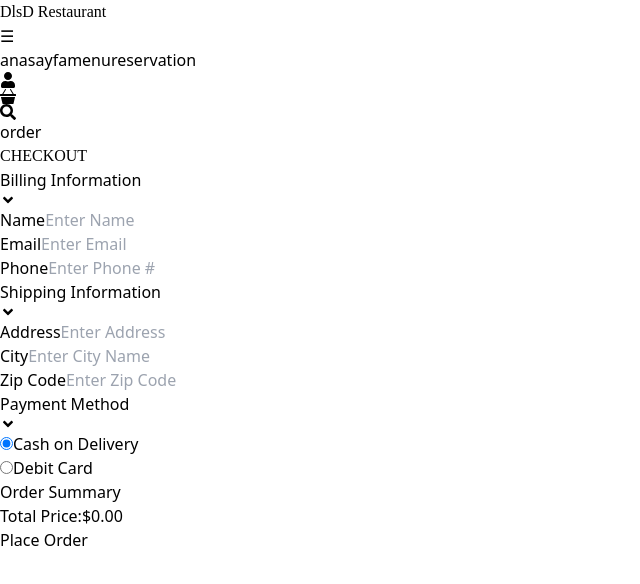
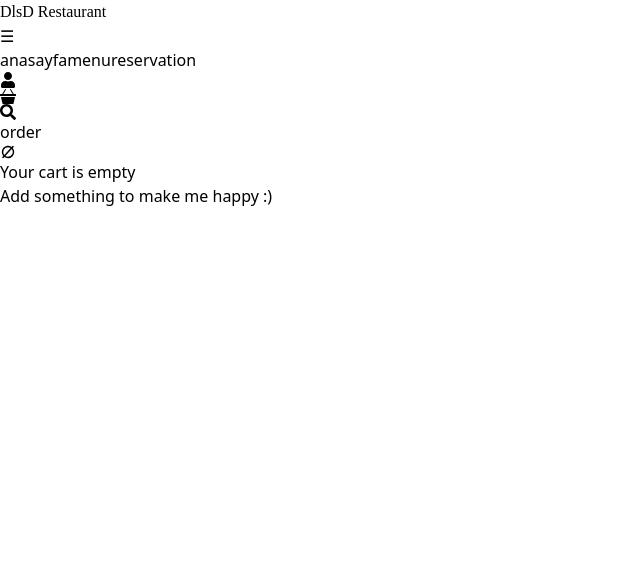
Before and after one commit to dilsad-erdogan/e-commerce-restaurant, a React (Vite) app in the folder client/: page /order in a window 1280 px wide. Shown: the top 584 px of the page, without its empty margins (0-640 px from the left). Built offline with nearby package versions, Linux system fonts and the light colour scheme.

Commit message:
if cart is empty

```diff
--- a/client/src/pages/Order.jsx
+++ b/client/src/pages/Order.jsx
@@ -1,7 +1,8 @@
 import Navbar from "../components/navbar/Navbar"
 import { useState } from "react"
 import { FaAngleDown, FaAngleUp } from "react-icons/fa"
-import { useSelector } from "react-redux";
+import { PiEmptyBold } from "react-icons/pi"
+import { useSelector } from "react-redux"
 
 const Order = () => {
   const [billingToggle, setBillingToggle] = useState(true);
@@ -22,6 +23,9 @@ const Order = () => {
       <Navbar />
 
       <div className="container text-white text-end mx-auto py-8 min-h-96 px-4 md:px-16 lg:px-24">
+        {cart.products.length > 0 ?
+          // If cart is full
+          <div className="mt-10">
             <h3 className="text-2xl font-semibold mb-4" style={{ fontFamily: "'Lucida Handwriting', cursive" }}>CHECKOUT</h3>
 
             <div className="flex flex-col md:flex-row justify-between space-x-10 mt-8">
@@ -165,6 +169,16 @@ const Order = () => {
                 </div>
             </div>
           </div>
+          :
+          // If cart is empty
+          <div className="flex flex-col justify-center items-center text-center gap-3 mb-4">
+            <PiEmptyBold className="h-96 w-96 text-yellow-500" />
+            <h4 className="text-xl font-semibold text-yellow-500">Your cart is empty</h4>
+            <p className="font-semibold text-gray-600">Add something to make me happy :)</p>
+          </div>
+        }
+
+      </div>
     </div>
   )
 }
```
Also changed, not shown: client/src/pages/Basket.jsx (indentation only). Lines whose indentation alone changed are shown as unchanged.
